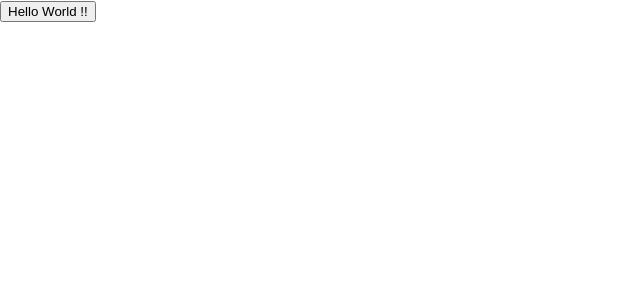
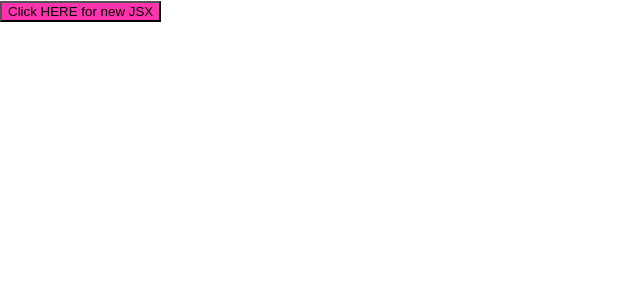
Before and after one commit to nesathomas/nesathomas, a React (Create React App) app: page / in a window 1280 px wide. Shown: the top 300 px of the page, without its empty margins (0-640 px from the left). Built offline with nearby package versions, Linux system fonts and the light colour scheme.

Commit message:
simple js code

```diff
--- a/src/App.js
+++ b/src/App.js
@@ -1,9 +1,10 @@
 import logo from './logo.svg';
 import './App.css';
+import Newfn from './first';
 
 function App() {
   return (
-    <button> Hello World !!</button>
+      <Newfn/>
   );
 }
 
--- /dev/null
+++ b/src/first.jsx
@@ -0,0 +1,6 @@
+function Newfn(){
+    return(
+        <button style={{background:"#ff33ae"}}>Click HERE for new JSX</button>
+    )
+ }
+  export default Newfn;
```
